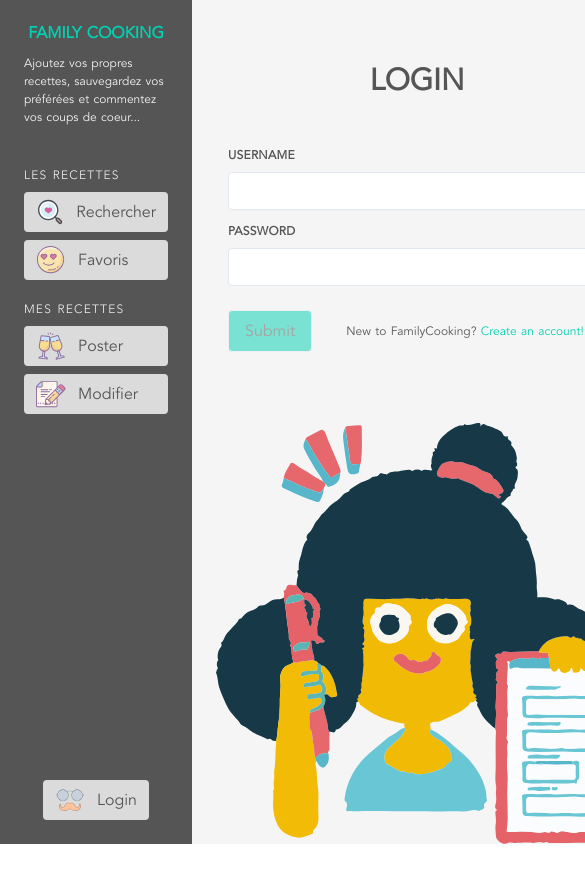
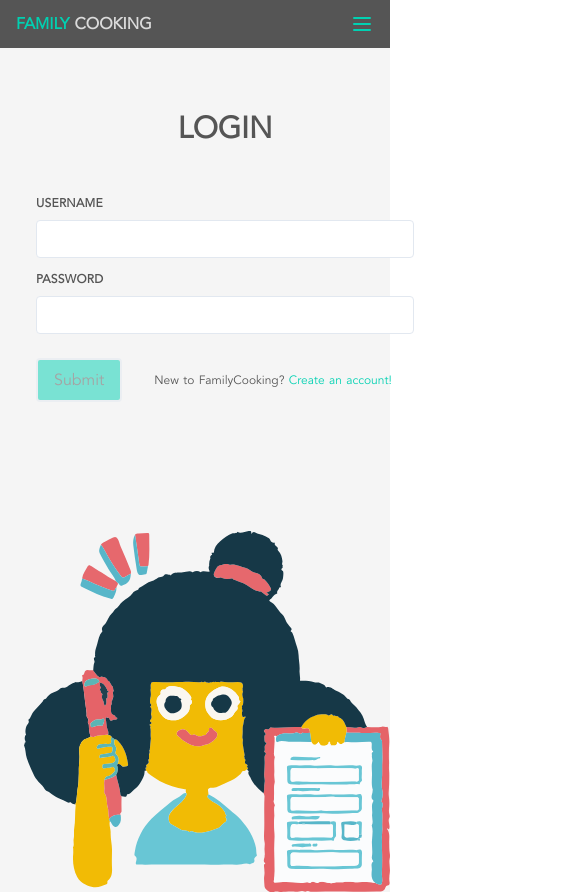
Before and after one commit to herveGuigoz/family_cooking, a Nuxt app in the folder client/: page /login in a window 390 px wide. Shown: the top 892 px of the page, 585 px wide, since content can reach past the window. Before the commit the page ends 844 px from the top, so only its background shows below. Built offline with nearby package versions, Linux system fonts and the light colour scheme; what vuejs-noty would draw is missing.

Commit message:
new navbar for mobile

```diff
--- a/client/components/UI/UiButtonComponent.vue
+++ b/client/components/UI/UiButtonComponent.vue
@@ -1,7 +1,7 @@
 <template>
   <nuxt-link :to="link">
     <div
-      class="flex flex-no-wrap items-center rounded h-10 px-3"
+      class="block flex flex-no-wrap items-center rounded h-10 my-2 px-3"
       :class="bgColor"
     >
       <slot></slot>
--- a/client/components/form/SubmitButtonComponent.vue
+++ b/client/components/form/SubmitButtonComponent.vue
@@ -1,6 +1,6 @@
 <template>
   <button
-    class="hover:border-teal-600  border py-2 px-4 rounded opacity-50 bg-teal-500"
+    class="block border-2 hover:border-teal-500 py-2 px-4 rounded opacity-50 bg-teal-500 focus:outline-none focus:border-grey"
     :class="bgColor"
     type="submit"
   >
--- a/client/components/menu/HoverableSidebarMenuComponent.vue
+++ /dev/null
@@ -1,69 +0,0 @@
-<template>
-  <div
-    class="sidebar block h-screen flex-col items-center bg-brown shadow my-0 p-2 overflow-hidden"
-    :class="hover ? 'w-64' : 'w-24'"
-    @mouseover="hover = true"
-    @mouseleave="hover = false"
-  >
-    <div class="pt-6 flex flex-row flex-nowrap">
-      <nuxt-link to="/">
-        <h1 class="brand font-semibold uppercase">Family<br>cooking</h1>
-      </nuxt-link>
-    </div>
-
-
-    <nuxt-link to="/">
-      <a
-        class="hover:bg-beige hover:text-brown text-beige flex flex-no-wrap items-center rounded h-10 my-8 px-2"
-        href="#"
-      >
-        <div class="ml-3">
-          <svg xmlns="http://www.w3.org/2000/svg" width="35" height="35" viewBox="0 0 16 16">
-            <path
-              fill-rule="evenodd"
-              d="M15.7 13.3l-3.81-3.83A5.93 5.93 0 0 0 13 6c0-3.31-2.69-6-6-6S1 2.69 1 6s2.69 6 6 6c1.3 0 2.48-.41 3.47-1.11l3.83 3.81c.19.2.45.3.7.3.25 0 .52-.09.7-.3a.996.996 0 0 0 0-1.41v.01zM7 10.7c-2.59 0-4.7-2.11-4.7-4.7 0-2.59 2.11-4.7 4.7-4.7 2.59 0 4.7 2.11 4.7 4.7 0 2.59-2.11 4.7-4.7 4.7z"
-            />
-          </svg>
-        </div>
-        <span class="ml-10 flex-1 text-xl">Search</span>
-      </a>
-    </nuxt-link>
-
-  </div>
-</template>
-
-<script>
-export default {
-  components: {
-  },
-  data: () => ({
-    hover: false,
-  })
-}
-</script>
-
-<style scoped>
-  svg {
-    fill: rgb(219, 219, 219);
-  }
-  .brand {
-    line-height: 1.125;
-    word-break: break-word;
-    color: rgb(0, 209, 178);
-  }
-  .label {
-    font-family: "Avenir-Light", sans-serif;
-  }
-
-  a:hover > div > svg {
-    fill: rgb(85, 85, 85);
-  }
-
-  .sidebar {
-    z-index: 1;
-    transition: 0.5s;
-    overflow-x: hidden;
-    white-space: nowrap;
-  }
-
-</style>
--- /dev/null
+++ b/client/components/menu/Navbar.vue
@@ -0,0 +1,69 @@
+<template>
+  <header class="bg-gray-900 sm:flex sm:justify-around sm:items-center sm:px-4 sm:py-3">
+    <div class="flex items-center justify-between px-4 py-3 sm:p-0 sm:hidden">
+      <p class="brand font-semibold text-center uppercase">Family<span class="text-gray-800"> cooking</span></p>
+      <button @click="isOpen = !isOpen" type="button" class="block text-teal-500 hover:text-gray-500 focus:text-white focus:outline-none">
+        <svg class="h-6 w-6 fill-current" viewBox="0 0 24 24">
+          <path v-if="isOpen" fill-rule="evenodd" d="M18.278 16.864a1 1 0 0 1-1.414 1.414l-4.829-4.828-4.828 4.828a1 1 0 0 1-1.414-1.414l4.828-4.829-4.828-4.828a1 1 0 0 1 1.414-1.414l4.829 4.828 4.828-4.828a1 1 0 1 1 1.414 1.414l-4.828 4.829 4.828 4.828z"/>
+          <path v-if="!isOpen" fill-rule="evenodd" d="M4 5h16a1 1 0 0 1 0 2H4a1 1 0 1 1 0-2zm0 6h16a1 1 0 0 1 0 2H4a1 1 0 0 1 0-2zm0 6h16a1 1 0 0 1 0 2H4a1 1 0 0 1 0-2z"/>
+        </svg>
+      </button>
+    </div>
+    <nav :class="isOpen ? 'block' : 'hidden'" class="px-2 pt-2 pb-4 sm:flex sm:p-0">
+      <div class="block flex flex-nowrap items-center px-2 py-1 text-white font-semibold rounded hover:bg-gray-800">
+        <icon-search-component/>
+        <a href="#" class="px-2">Rechercher</a>
+      </div>
+      <div class="block flex flex-nowrap items-center px-2 py-1 text-white font-semibold rounded hover:bg-gray-800">
+        <icon-in-love-component/>
+        <a href="#" class="px-2">Favoris</a>
+      </div>
+      <div class="block flex flex-nowrap items-center px-2 py-1 text-white font-semibold rounded hover:bg-gray-800">
+        <icon-toast-component/>
+        <a href="#" class="px-2">Poster</a>
+      </div>
+      <div class="block flex flex-nowrap items-center px-2 py-1 text-white font-semibold rounded hover:bg-gray-800">
+        <icon-edit-file-component/>
+        <a href="#" class="px-2">Modifier</a>
+      </div>
+      <div
+        v-if="!isAuthenticated"
+        class="block flex flex-nowrap items-center px-2 py-1 text-white font-semibold rounded hover:bg-gray-800"
+      >
+        <icon-login-as-user-component/>
+        <a href="#" class="px-2">Login</a>
+      </div>
+    </nav>
+  </header>
+</template>
+
+<script>
+  import IconSearchComponent from "../icons/IconSearchComponent";
+  import IconInLoveComponent from "../icons/IconInLoveComponent";
+  import IconToastComponent from "../icons/IconToastComponent";
+  import IconEditFileComponent from "../icons/IconEditFileComponent";
+  import IconLoginAsUserComponent from "../icons/IconLoginAsUserComponent";
+  import { mapGetters } from "vuex";
+  export default {
+    name: "Navbar",
+    components: { IconSearchComponent, IconInLoveComponent, IconToastComponent, IconEditFileComponent, IconLoginAsUserComponent },
+    data() {
+      return {
+        isOpen: false,
+      }
+    },
+    computed: {
+      ...mapGetters({
+        isAuthenticated: "isAuth"
+      })
+    }
+  }
+</script>
+
+<style scoped>
+  .brand {
+    line-height: 1.125;
+    word-break: break-word;
+    color: rgb(0, 209, 178);
+  }
+</style>
--- a/client/components/menu/SidebarMenuComponent.vue
+++ b/client/components/menu/SidebarMenuComponent.vue
@@ -1,45 +1,37 @@
 <template>
-  <div id="sidebar" class="p-6 flex flex-no-wrap flex-col h-screen bg-brown">
+  <div>
+    <div class="p-6 flex flex-no-wrap flex-col h-screen bg-brown">
       <div class="flex flex-col items-center">
         <nuxt-link to="/">
-        <h1 class="brand font-semibold text-center uppercase">Family cooking</h1>
+          <h1 class="brand font-semibold text-center uppercase">Family <span class="text-gray-800"> cooking</span></h1>
         </nuxt-link>
-      <p class="text-grey text-xs pt-3">
+        <p class="block pt-3 text-grey text-xs">
           Ajoutez vos propres recettes, sauvegardez vos préférées et commentez vos coups de
           coeur...
         </p>
       </div>
       <div class="flex flex-col my-10">
-      <p class="label text-xs tracking-widest uppercase text-grey">Les Recettes</p>
-      <ul class>
-        <li class="my-2">
+        <p class="label block text-xs tracking-widest uppercase text-grey">Les Recettes</p>
+        <div>
           <ui-button-component text="Rechercher" link="/">
             <icon-search-component/>
           </ui-button-component>
-        </li>
-        <li class="my-2">
           <ui-button-component text="Favoris" link="/">
             <icon-in-love-component/>
           </ui-button-component>
-        </li>
-      </ul>
-      <p class="label text-xs tracking-widest uppercase text-grey pt-3">Mes Recettes</p>
-      <ul class>
-        <li class="my-2">
+        </div>
+        <p class="label block text-xs tracking-widest uppercase text-grey pt-3">Mes Recettes</p>
+        <div>
           <ui-button-component text="Poster" link="/new">
             <icon-toast-component/>
           </ui-button-component>
-        </li>
-        <li class="my-2">
           <ui-button-component text="Modifier" link="/">
             <icon-edit-file-component/>
           </ui-button-component>
-        </li>
-      </ul>
         </div>
-    <div class="flex flex-col items-center justify-end h-full">
-      <div v-if="!authenticated">
-        <ui-button-component text="Login" link="/login">
+      </div>
+      <div class="flex-1 flex items-end">
+        <ui-button-component v-if="!isAuthenticated" text="Login" link="/login" class="w-full">
           <icon-login-as-user-component/>
         </ui-button-component>
       </div>
@@ -54,7 +46,7 @@
   import IconToastComponent from "../icons/IconToastComponent";
   import IconEditFileComponent from "../icons/IconEditFileComponent";
   import IconLoginAsUserComponent from "../icons/IconLoginAsUserComponent";
-  //import { mapGetters } from "vuex";
+  import { mapGetters } from "vuex";
   export default {
     components: {
       UiButtonComponent,
@@ -64,14 +56,11 @@
       IconEditFileComponent,
       IconLoginAsUserComponent
     },
-    data: () => ({
-      authenticated: false // TODO : a supprimer
+    computed: {
+      ...mapGetters({
+        isAuthenticated: "isAuth"
       })
-  //  computed: {
-  //    ...mapGetters({
-  //      authenticated: "getAuthenticated"
-  //    })
-  //  }
+    }
   }
 </script>
 
--- a/client/layouts/default.vue
+++ b/client/layouts/default.vue
@@ -1,6 +1,9 @@
 <template>
-  <div class="flex flex-no-wrap">
-    <div class="w-48 bg-brown">
+  <div class="min-h-screen flex flex-col md:flex-row md:flex-nowrap">
+    <div class="md:hidden">
+      <navbar/>
+    </div>
+    <div class="hidden md:block flex-none w-full max-w-xxs bg-brown">
       <sidebar-menu-component/>
     </div>
     <div class="flex-1">
@@ -9,9 +12,11 @@
   </div>
 </template>
 <script>
+  import Navbar from "../components/menu/Navbar";
   import SidebarMenuComponent from "../components/menu/SidebarMenuComponent";
   export default {
     components: {
+      Navbar,
       SidebarMenuComponent
     }
   }
--- a/client/middleware/auth.js
+++ b/client/middleware/auth.js
@@ -3,6 +3,6 @@ export default function({ app, store }) {
   const cookie = app.$cookie.get('auth')
 
   if (!store.getters.isAuth && cookie) {
-     store.commit('SET_USER', cookie.token)
+     store.commit('SET_USER', cookie)
   }
 }
--- a/client/pages/index.vue
+++ b/client/pages/index.vue
@@ -1,5 +1,5 @@
 <template>
-  <div class="container">
+  <div class="">
     <div v-if="user">{{ user }}</div>
     <div v-if="recipes">{{ recipes }}</div>
   </div>
@@ -34,39 +34,5 @@ export default {
 </script>
 
 <style>
-/* Sample `apply` at-rules with Tailwind CSS
-.container {
-  @apply min-h-screen flex justify-center items-center text-center mx-auto;
-}
-*/
-.container {
-  margin: 0 auto;
-  min-height: 100vh;
-  display: flex;
-  justify-content: center;
-  align-items: center;
-  text-align: center;
-}
 
-.title {
-  font-family: 'Quicksand', 'Source Sans Pro', -apple-system, BlinkMacSystemFont,
-    'Segoe UI', Roboto, 'Helvetica Neue', Arial, sans-serif;
-  display: block;
-  font-weight: 300;
-  font-size: 100px;
-  color: #35495e;
-  letter-spacing: 1px;
-}
-
-.subtitle {
-  font-weight: 300;
-  font-size: 42px;
-  color: #526488;
-  word-spacing: 5px;
-  padding-bottom: 15px;
-}
-
-.links {
-  padding-top: 15px;
-}
 </style>
--- a/client/tailwind.config.js
+++ b/client/tailwind.config.js
@@ -35,7 +35,7 @@ module.exports = {
         600: '#718096',
         700: '#4a5568',
         800: '#DBDBDB',
-        900: '#555555',
+        900: 'rgb(85, 85, 85)',
       },
       red: {
         100: '#fff5f5',
@@ -325,6 +325,7 @@ module.exports = {
       screen: '100vh',
     },
     maxWidth: {
+      xxs: '12rem',
       xs: '20rem',
       sm: '24rem',
       md: '28rem',
```
Lines whose indentation alone changed are shown as unchanged.
